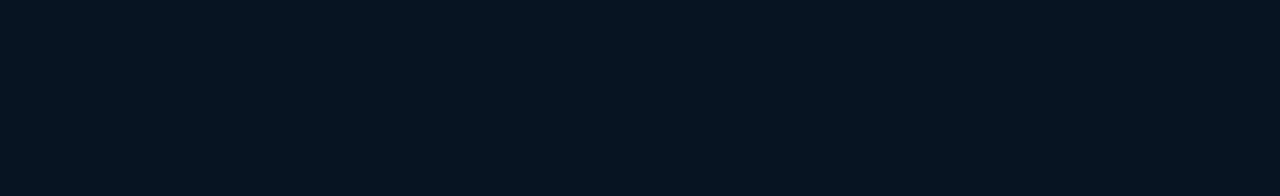
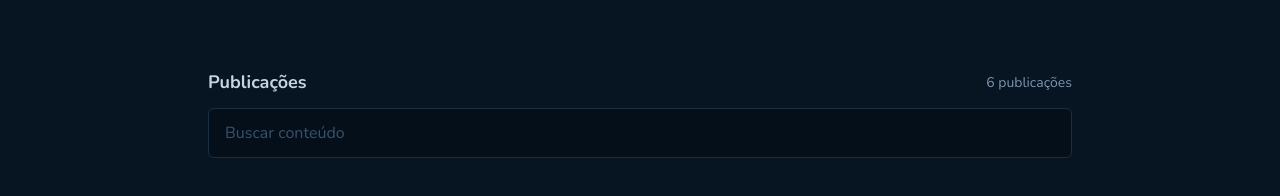
Before and after one commit to kdumagalhaes/github-blog, a React (Vite) app: page / in a window 1280 px wide. Shown: the part 428-624 px from the top of the page. Built offline with nearby package versions, Linux system fonts and the light colour scheme.

Commit message:
Add search bar component

```diff
--- a/src/App.tsx
+++ b/src/App.tsx
@@ -1,6 +1,7 @@
 import { ThemeProvider } from 'styled-components'
 import { Header } from './components/Header/Header'
 import { Profile } from './components/Profile/Profile'
+import { SearchBar } from './components/SearchBar/SearchBar'
 import { GlobalStyle } from './styles/global'
 import { defaultTheme } from './styles/themes/default'
 
@@ -9,6 +10,7 @@ export function App() {
     <ThemeProvider theme={defaultTheme}>
       <Header />
       <Profile />
+      <SearchBar />
       <GlobalStyle />
     </ThemeProvider>
   )
--- /dev/null
+++ b/src/components/SearchBar/SearchBar.tsx
@@ -0,0 +1,26 @@
+import { ChangeEvent, useState } from 'react'
+import { Container } from './styles'
+
+export function SearchBar() {
+  const [term, setTerm] = useState('')
+
+  const handleSearch = (event: ChangeEvent<HTMLInputElement>) => {
+    setTerm(event.target.value)
+  }
+
+  return (
+    <Container>
+      <div className="top">
+        <h3>Publicações</h3>
+        <span>6 publicações</span>
+      </div>
+      <input
+        className="search-input"
+        type="text"
+        placeholder="Buscar conteúdo"
+        value={term}
+        onChange={handleSearch}
+      />
+    </Container>
+  )
+}
--- /dev/null
+++ b/src/components/SearchBar/styles.ts
@@ -0,0 +1,42 @@
+import styled from 'styled-components'
+
+export const Container = styled.div`
+  max-width: 54rem;
+  margin: 0 auto;
+
+  .top {
+    display: flex;
+    justify-content: space-between;
+    align-items: center;
+    margin-top: 5rem;
+
+    h3 {
+      font-size: 1.125rem;
+      color: ${({ theme }) => theme['base-subtitle']};
+    }
+
+    span {
+      font-size: 0.875rem;
+      color: ${({ theme }) => theme['base-span']};
+    }
+  }
+
+  .search-input {
+    width: 100%;
+    height: 50px;
+    margin-top: 0.9rem;
+    background: ${({ theme }) => theme['base-input']};
+    border-radius: 6px;
+    border: 1px solid ${({ theme }) => theme['base-border']};
+    padding-left: 1rem;
+    caret-color: ${({ theme }) => theme['base-span']};
+
+    &::placeholder {
+      color: ${({ theme }) => theme['base-label']};
+    }
+
+    &:focus {
+      color: ${({ theme }) => theme['base-subtitle']};
+    }
+  }
+`
```
